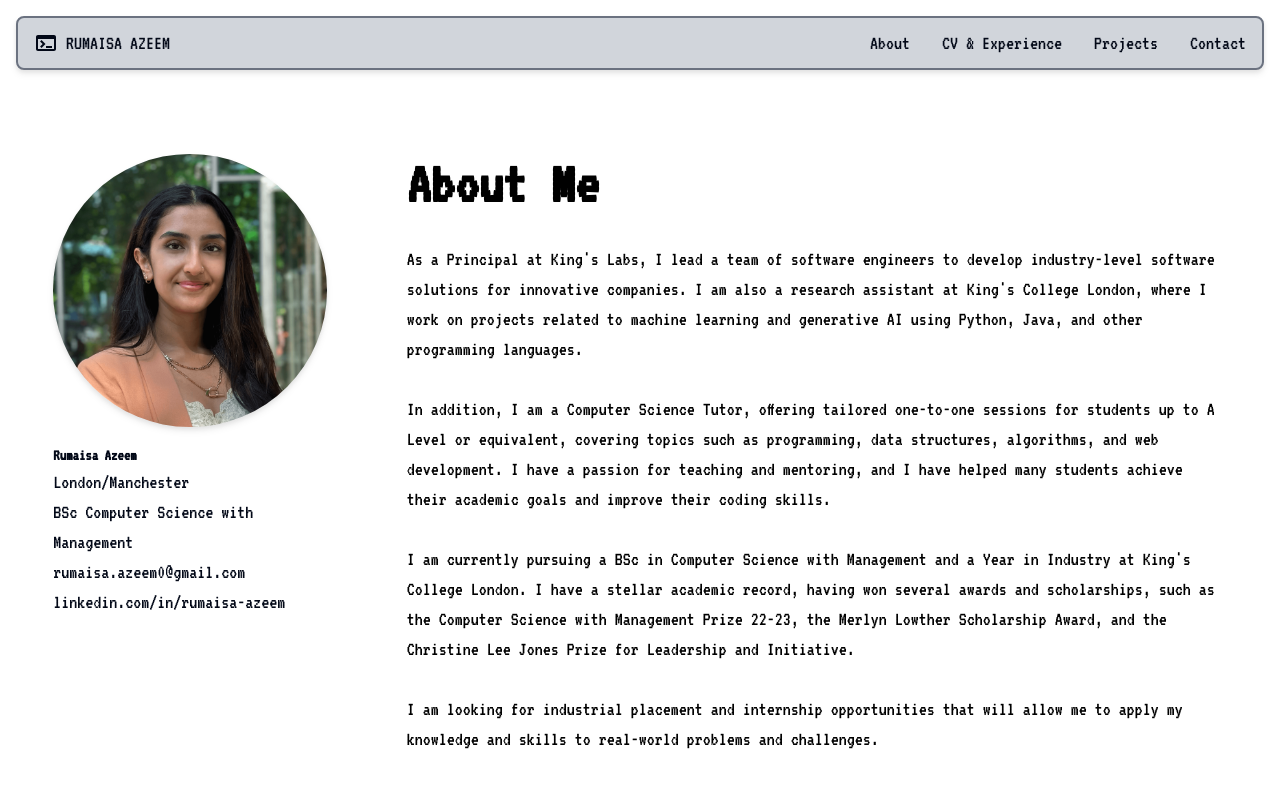
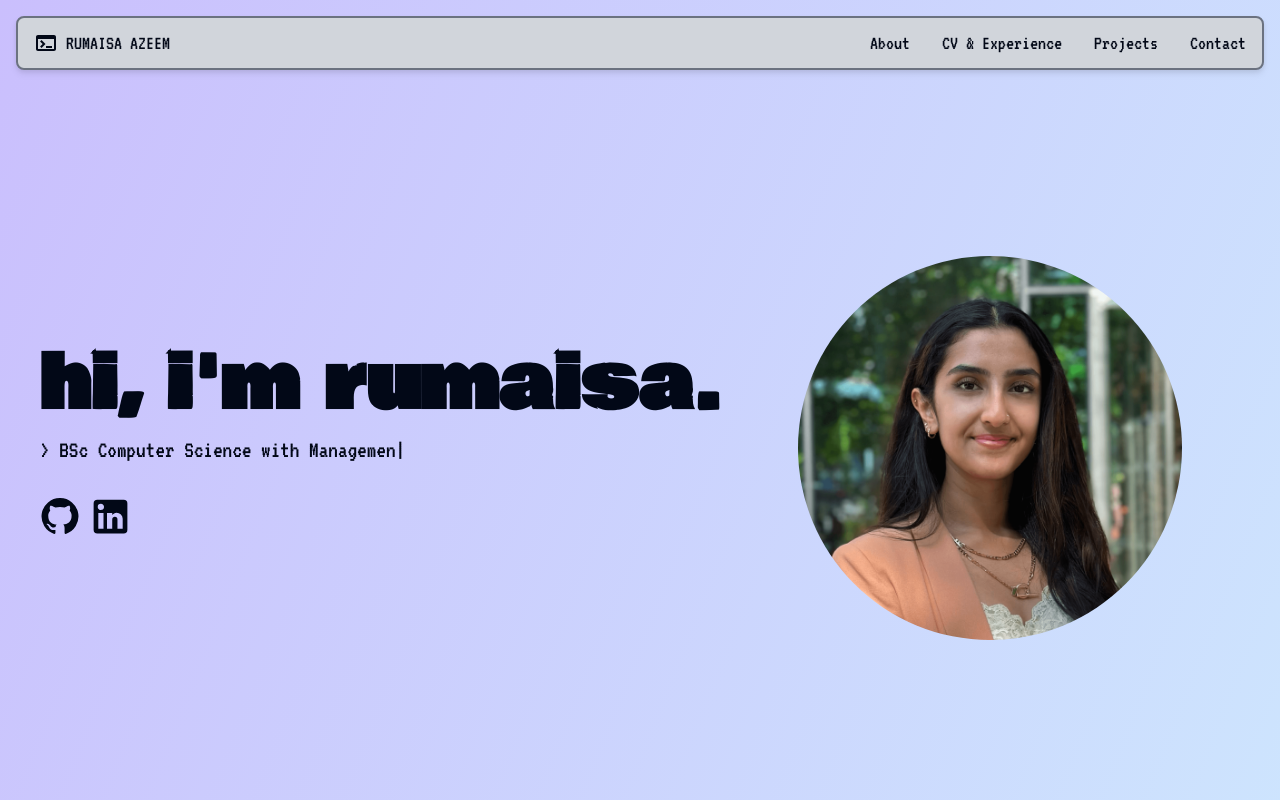
Before and after one commit to rumaisa-azeem/website, a React (Create React App) app: page /aboutme in a window 1280 px wide. Shown: the top 800 px of the page. Built offline with nearby package versions, Linux system fonts and the light colour scheme.

Commit message:
delete redundant files

```diff
--- a/src/AboutMe.js
+++ /dev/null
@@ -1,53 +0,0 @@
-import Footer from "./sections/footer";
-import Navbar from "./components/navbar";
-import profilePic from "./assets/profilePic.png";
-import React from "react";
-
-export default function AboutMe() {
-    const aboutBody = (
-        <>
-            <br/>
-            <p>As a Principal at King's Labs, I lead a team of software engineers to develop industry-level software solutions for innovative companies. I am also a research assistant at King's College London, where I work on projects related to machine learning and generative AI using Python, Java, and other programming languages. </p>
-            <br/>
-            <p>In addition, I am a Computer Science Tutor, offering tailored one-to-one sessions for students up to A Level or equivalent, covering topics such as programming, data structures, algorithms, and web development. I have a passion for teaching and mentoring, and I have helped many students achieve their academic goals and improve their coding skills. </p>
-            <br/>
-            <p>I am currently pursuing a BSc in Computer Science with Management and a Year in Industry at King's College London. I have a stellar academic record, having won several awards and scholarships, such as the Computer Science with Management Prize 22-23, the Merlyn Lowther Scholarship Award, and the Christine Lee Jones Prize for Leadership and Initiative. </p>
-            <br/>
-            <p>I am looking for industrial placement and internship opportunities that will allow me to apply my knowledge and skills to real-world problems and challenges.</p>
-        </>
-    );
-
-    return (
-        <div>
-            <Navbar backgroundStyle="bg-slate-300"/>
-            <main className="min-h-screen relative w-11/12 2xl:container mx-auto flex flex-col md:justify-center -mb-16">
-                <div className="p-5 md:p-0 flex-col flex md:flex-row align-top md:-mt-16">
-                    <h2 className="md:hidden -z-50 text-black text-6xl font-extrabold pb-5">About Me</h2>
-                    <div id="side-col" className="basis-1/4 border-t border-t-slate-300 border-b border-b-slate-300 py-5
-                     md:py-0 md:border-none flex items-center space-x-4 md:mr-20 md:space-x-0 md:flex-col md:space-y-4 ">
-                        <div className="xs:basis-1/4">
-                            <img src={profilePic} alt='profile picture' className="rounded-full drop-shadow-md"/>
-                        </div>
-                        <div className="">
-                            <h2 className="text-base font-bold">Rumaisa Azeem</h2>
-                            <div className="">
-                                <p className="text-bold">London/Manchester</p>
-                                <p>BSc Computer Science with Management</p>
-                                <a href="mailto:rumaisa.azeem0@gmail.com"><p>rumaisa.azeem0@gmail.com</p></a>
-                                <a href="https://linkedin.com/in/rumaisa-azeem"><p>linkedin.com/in/rumaisa-azeem</p></a>
-                            </div>
-                        </div>
-                    </div>
-
-                    <div id="main-col" className="basis-3/4 ">
-                        <h1 className="hidden md:block text-black text-6xl font-extrabold">About Me</h1>
-                        <div className="text-black">{aboutBody}</div>
-                        <div className="h-28 md:h-0"></div>
-                    </div>
-
-                </div>
-            </main>
-            <Footer />
-        </div>
-    )
-};
--- a/src/CV.js
+++ /dev/null
@@ -1,18 +0,0 @@
-import Footer from "./sections/footer";
-import Navbar from "./components/navbar";
-import React from "react";
-
-export default function CV() {
-    return (
-        <main>
-            <Navbar backgroundStyle="bg-slate-300"/>
-            <div className="h-screen flex justify-center">
-                <div className="self-center">
-                    <h1 className="text-black text-6xl font-extrabold align-middle">CV & Experience</h1>
-                    <p className="text-black text-center">Coming soon...</p>
-                </div>
-            </div>
-            <Footer />
-        </main>
-    )
-};
--- a/src/Contact.js
+++ /dev/null
@@ -1,18 +0,0 @@
-import Footer from "./sections/footer";
-import Navbar from "./components/navbar";
-import React from "react";
-
-export default function Contact() {
-    return (
-        <main>
-            <Navbar backgroundStyle="bg-slate-300"/>
-            <div className="h-screen flex justify-center">
-                <div className="self-center">
-                    <h1 className="text-black text-6xl font-extrabold align-middle">Contact</h1>
-                    <p className="text-black text-center">Coming soon...</p>
-                </div>
-            </div>
-            <Footer />
-        </main>
-    )
-};
--- a/src/Projects.js
+++ /dev/null
@@ -1,33 +0,0 @@
-import Footer from "./sections/footer";
-import Navbar from "./components/navbar";
-import React, {useEffect, useState} from "react";
-import projectData from "./assets/projectData.json"
-
-export default function Projects() {
-    const projectCards = projectData.map(
-        project =>
-            <ProjectCard name={project.name} description={project.description} image={project.image}/>
-    )
-    return (
-        <main>
-            <Navbar backgroundStyle="bg-slate-300"/>
-            <div className="h-screen flex justify-center">
-                <div className="self-center">
-                    <h1 className="text-black text-6xl font-extrabold align-middle">Projects</h1>
-                    <p className="text-black text-center">Coming soon...</p>
-                </div>
-            </div>
-            <Footer />
-        </main>
-    )
-};
-
-function ProjectCard({ name, image, description}) {
-    return (
-        <div className="bg-slate-100 drop-shadow flex flex-col space-y-5 basis-1/3 p-10 hover:drop-shadow-xl">
-            <h2 className="text-black text-3xl font-bold">{name}</h2>
-            <img src={image} />
-            <p>{description}</p>
-        </div>
-    )
-}
--- a/src/index.js
+++ b/src/index.js
@@ -2,42 +2,12 @@ import React from 'react';
 import ReactDOM from 'react-dom/client';
 import './styles/index.css';
 import App from './App';
-import AboutMe from './AboutMe';
-import CV from './CV';
-import Projects from './Projects';
-import Contact from './Contact';
 import reportWebVitals from './tests/reportWebVitals';
-import {createBrowserRouter, RouterProvider} from "react-router-dom";
-
-const router = createBrowserRouter(
-    [
-        {
-            path:"/",
-            element: <App />
-        },
-        {
-            path:"/aboutme",
-            element: <AboutMe />
-        },
-        {
-            path:"/projects",
-            element: <Projects />
-        },
-        {
-            path:"/cv-experience",
-            element: <CV />
-        },
-        {
-            path:"/contact",
-            element: <Contact />
-        },
-    ]
-);
 
 const root = ReactDOM.createRoot(document.getElementById('root'));
 root.render(
   <React.StrictMode>
-    <RouterProvider router={router} />
+    <App />
   </React.StrictMode>
 );
 
```
